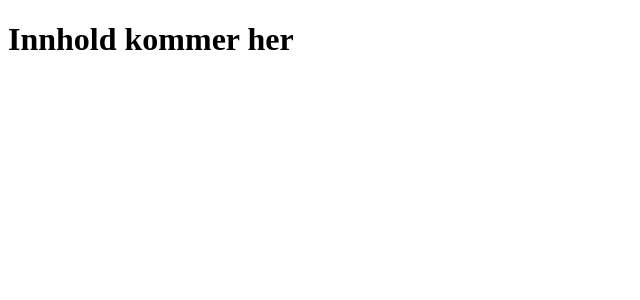
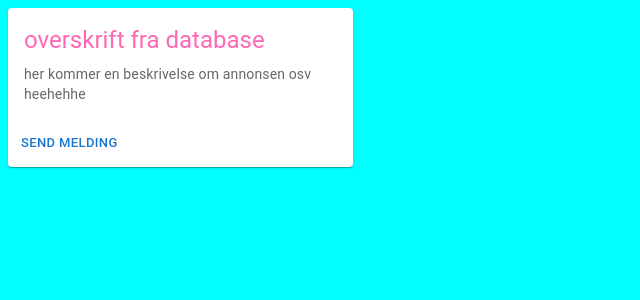
Before and after one commit to fredrikfh/SWAP, a React (Create React App) app in the folder swap/: page / in a window 1280 px wide. Shown: the top 300 px of the page, without its empty margins (0-640 px from the left). Built offline with nearby package versions, Linux system fonts and the light colour scheme.

Commit message:
Gjorde ferdig kort-komponenten

```diff
--- a/swap/src/App.js
+++ b/swap/src/App.js
@@ -1,6 +1,16 @@
+import './style/styles.css';
+import AdCard from './components/AdCard';
+
 function App() {
+
+  function multipleCards() {
+    for (let i = 0; i < 10; i++) {
+      <AdCard></AdCard>
+    }
+  }
+
   return (
-    <h1>Innhold kommer her</h1>
+      <AdCard></AdCard>
   );
 }
 
--- /dev/null
+++ b/swap/src/components/AdCard.js
@@ -0,0 +1,43 @@
+import * as React from 'react';
+import Card from '@mui/material/Card';
+import CardContent from '@mui/material/CardContent';
+import Chip from '@mui/material/Chip';
+import Typography from '@mui/material/Typography';
+import { Button, CardActionArea, CardActions } from '@mui/material';
+
+function AdCard() {
+    const headline = "overskrift fra database";
+    const description = "her kommer en beskrivelse om annonsen osv heehehhe";
+    const tagsList = ["Til salgs", "Trondheim Spektrum", "4.mai"];
+
+    function mapTest() {
+        for (let i = 0; i < tagsList.length; i ++) {
+            console.log(tagsList[i]);
+        }
+    }
+    mapTest();
+
+  return (
+    <Card sx={{ maxWidth: 345,
+    color: 'hotpink'}}>
+    <CardActionArea>
+      <CardContent>
+        <Typography gutterBottom variant="h5" component="div">
+          {headline}
+        </Typography>
+
+        <Typography variant="body2" color="text.secondary">
+          {description}
+        </Typography>
+      </CardContent>
+    </CardActionArea>
+    <CardActions>
+      <Button size="small" color="primary">
+        Send melding
+      </Button>
+    </CardActions>
+  </Card>
+  );
+}
+
+export default AdCard;
--- /dev/null
+++ b/swap/src/style/styles.css
@@ -0,0 +1,3 @@
+body {
+  background-color: aqua;
+}
```
